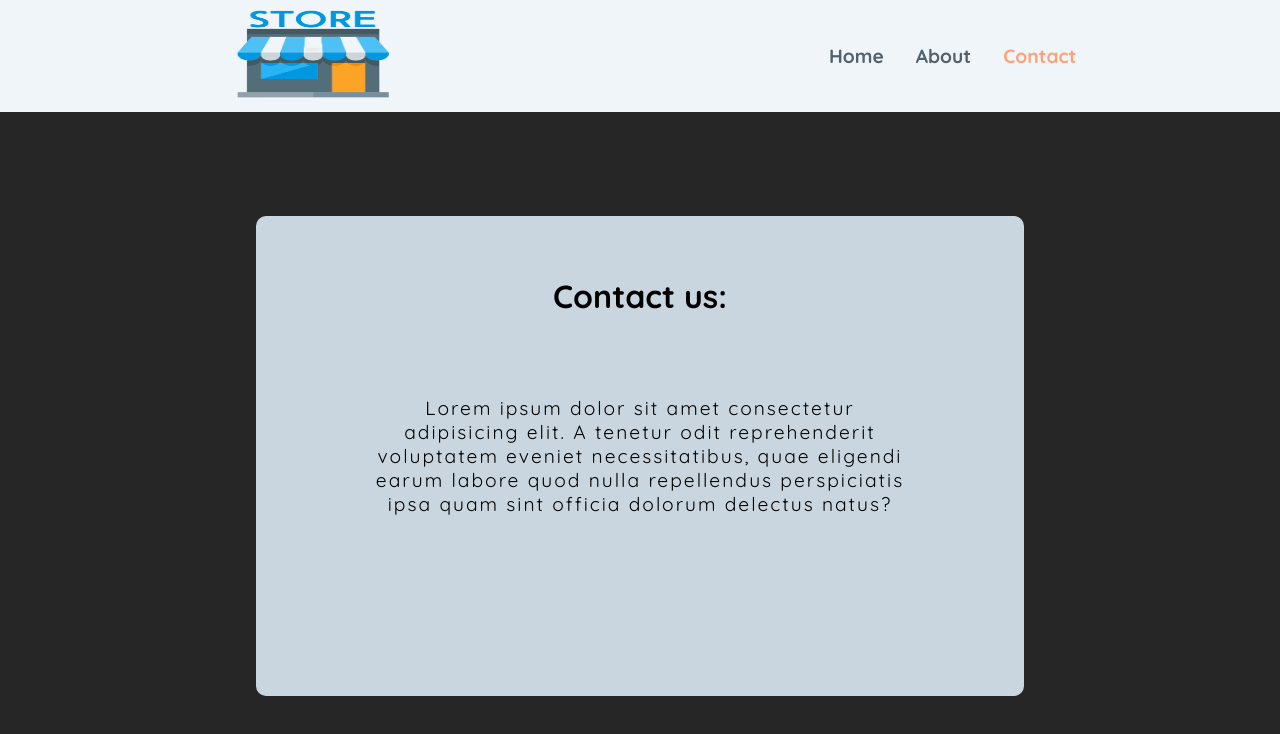
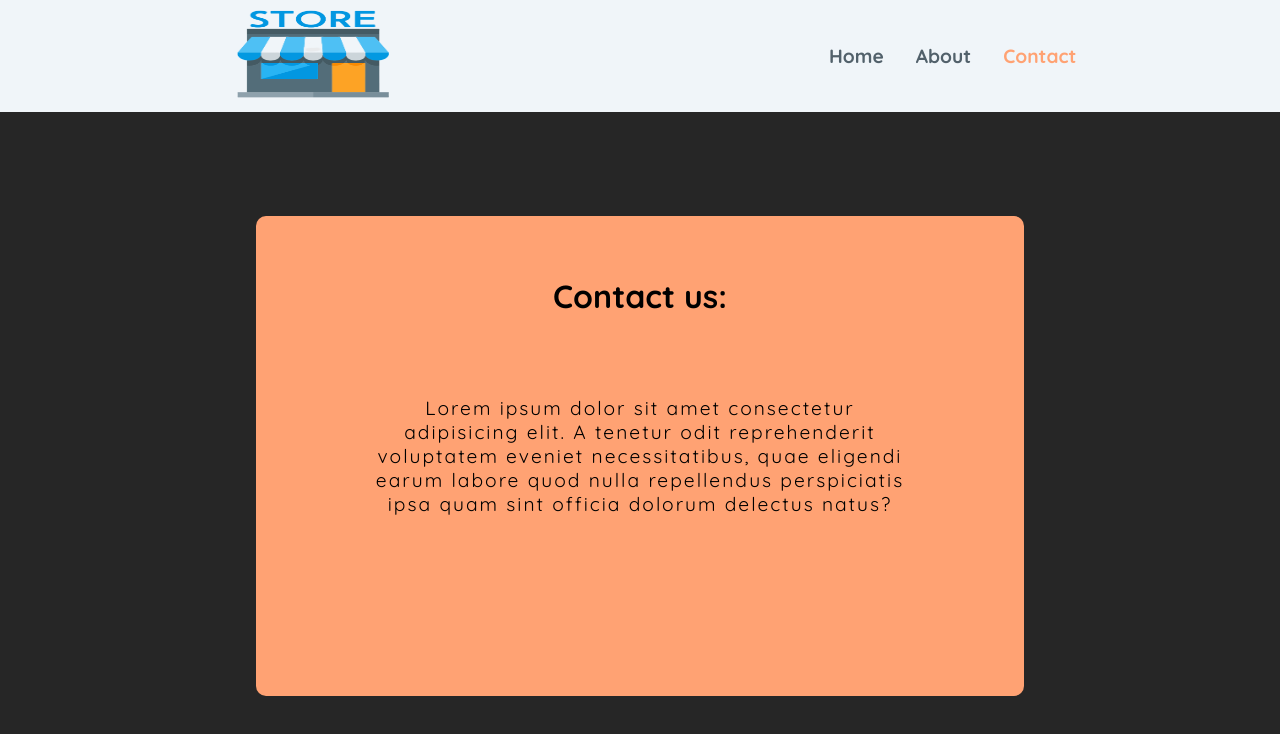
Before and after one commit to miloss98/store, a React (Vite) app: page /contact in a window 1280 px wide. Shown: the top 734 px of the page. Built offline with nearby package versions, Linux system fonts and the light colour scheme.

Commit message:
theme change

```diff
--- a/src/pages/ContactPage.jsx
+++ b/src/pages/ContactPage.jsx
@@ -2,7 +2,7 @@ import StyledPage, { StyledContainer } from "../styled/StyledPage";
 const ContactPage = () => {
   return (
     <StyledPage>
-      <StyledContainer backgroundColor={"var(--item-background)"}>
+      <StyledContainer backgroundColor={"var(--btn-active)"}>
         <div>
           <h1>Contact us: </h1>
           <p>
```
